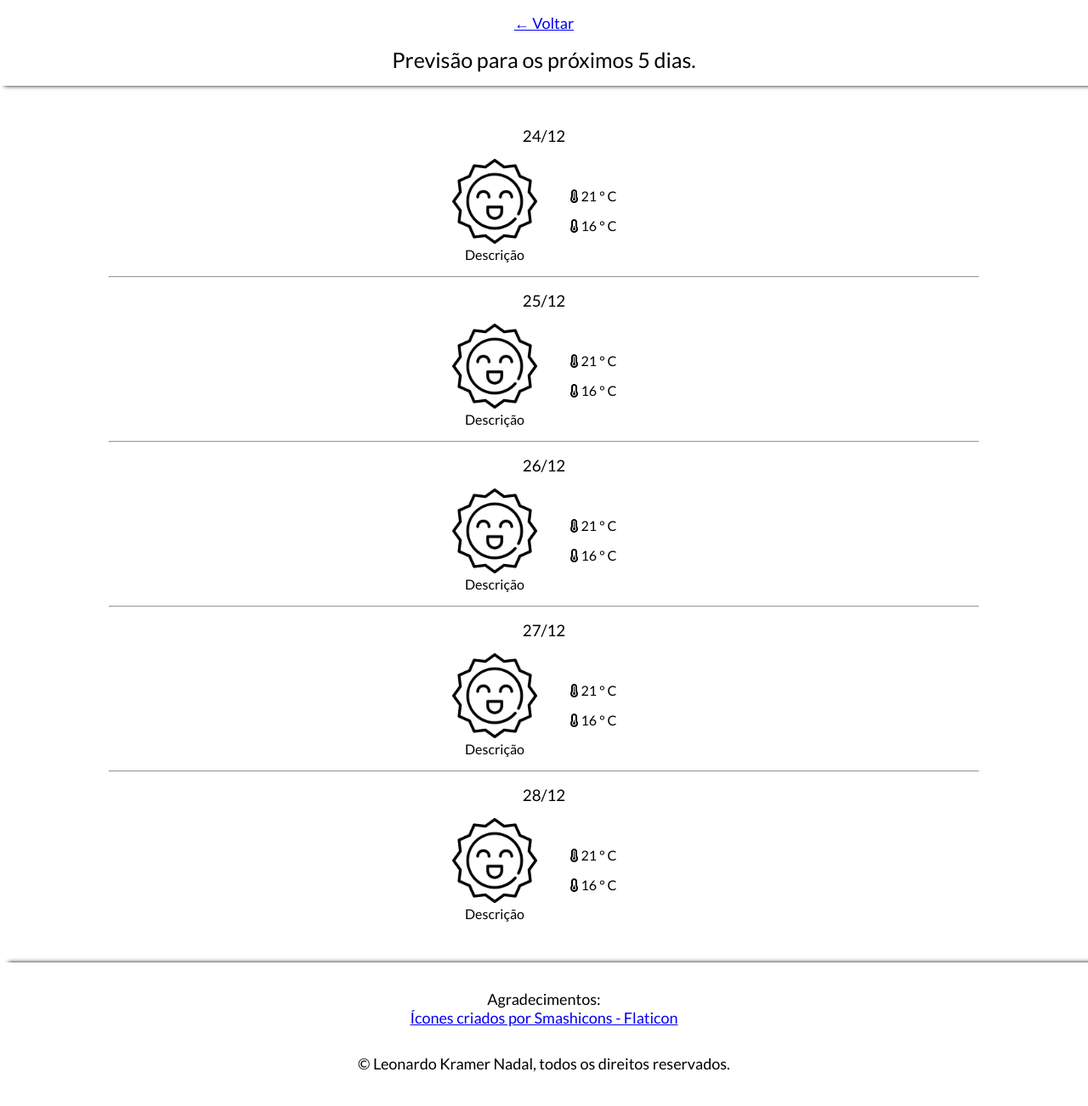
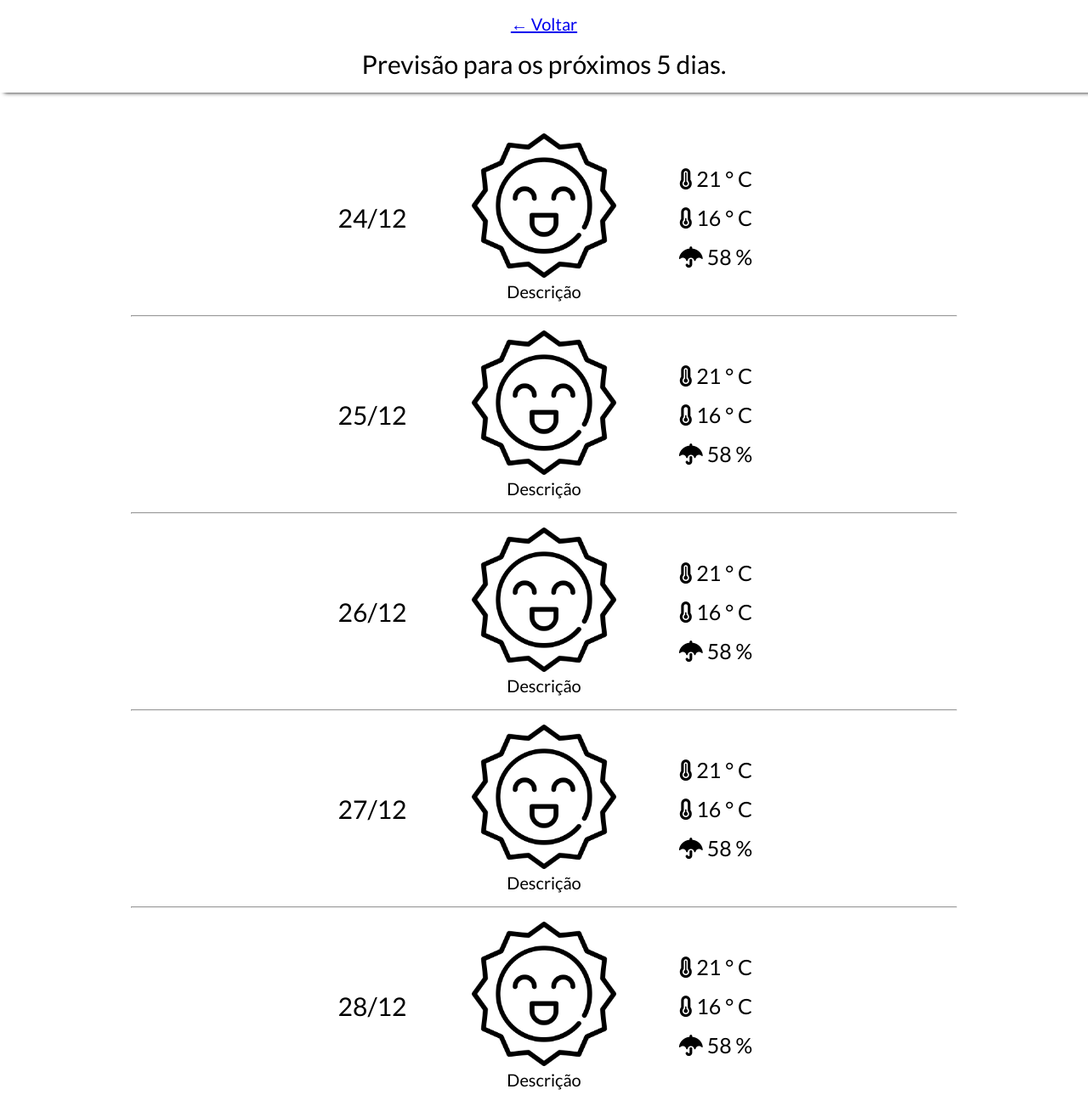
Before and after one commit to leo0302DEV/Previs-o-do-tempo-2, a plain HTML site: page more-info.html in a window 1280 px wide. Shown: the top 1302 px of the page at 85% size. Drawn offline with Linux system fonts and the light colour scheme.

Commit message:
Finalizado css das duas págias, próximo passo, escrita dos scripts em JS.

```diff
--- a/CSSs/secundario/cabecalho.css
+++ b/CSSs/secundario/cabecalho.css
@@ -12,3 +12,13 @@
   font-size: 25px;
   margin-top: 1rem;
 }
+
+@media (min-width: 500px) {
+  .cabecalho__come-back-link {
+    font-size: 20px;
+  }
+
+  .cabecalho__titulo {
+    font-size: 30px;
+  }
+}
--- a/CSSs/secundario/pricipalContent.css
+++ b/CSSs/secundario/pricipalContent.css
@@ -47,3 +47,45 @@
   justify-content: center;
   gap: 1rem;
 }
+
+@media (min-width: 500px) {
+  .body__main {
+    margin: 0;
+  }
+
+  .main__lista-dias {
+    padding: 2rem;
+  }
+
+  .lista-dias__dia {
+    text-align: center;
+    display: grid;
+    grid-template-areas: "data firstSec secondSec";
+    grid-template-columns: repeat(3, 1fr);
+    grid-template-rows: auto;
+    gap: 2rem;
+  }
+
+  .dia__titulo {
+    font-size: 30px;
+    align-self: center;
+  }
+
+  .dia__icone-section {
+    font-size: 20px;
+  }
+
+  .icone-section__icon {
+    width: 130px;
+  }
+
+  .dia__more-info-section {
+    font-size: 25px;
+  }
+}
+
+@media (min-width: 720px) {
+  .icone-section__icon {
+    width: 170px;
+  }
+}
--- a/more-info.html
+++ b/more-info.html
@@ -46,6 +46,12 @@
                 <b class="temp__unit">C</b>
               </span>
             </div>
+            <div class="more-info-section__div">
+              <i class="fa-solid fa-umbrella div__icon"></i>
+              <span class="div__temp">
+                <b class="temp-rain__value">58</b> %
+              </span>
+            </div>
           </section>
         </li>
         <hr />
@@ -72,6 +78,12 @@
               <span class="div__temp">
                 <b class="temp-min__value">16</b> &deg;
                 <b class="temp__unit">C</b>
+              </span>
+            </div>
+            <div class="more-info-section__div">
+              <i class="fa-solid fa-umbrella div__icon"></i>
+              <span class="div__temp">
+                <b class="temp-rain__value">58</b> %
               </span>
             </div>
           </section>
@@ -102,6 +114,12 @@
                 <b class="temp__unit">C</b>
               </span>
             </div>
+            <div class="more-info-section__div">
+              <i class="fa-solid fa-umbrella div__icon"></i>
+              <span class="div__temp">
+                <b class="temp-rain__value">58</b> %
+              </span>
+            </div>
           </section>
         </li>
         <hr />
@@ -128,6 +146,12 @@
               <span class="div__temp">
                 <b class="temp-min__value">16</b> &deg;
                 <b class="temp__unit">C</b>
+              </span>
+            </div>
+            <div class="more-info-section__div">
+              <i class="fa-solid fa-umbrella div__icon"></i>
+              <span class="div__temp">
+                <b class="temp-rain__value">58</b> %
               </span>
             </div>
           </section>
@@ -158,6 +182,12 @@
                 <b class="temp__unit">C</b>
               </span>
             </div>
+            <div class="more-info-section__div">
+              <i class="fa-solid fa-umbrella div__icon"></i>
+              <span class="div__temp">
+                <b class="temp-rain__value">58</b> %
+              </span>
+            </div>
           </section>
         </li>
       </ul>
```
